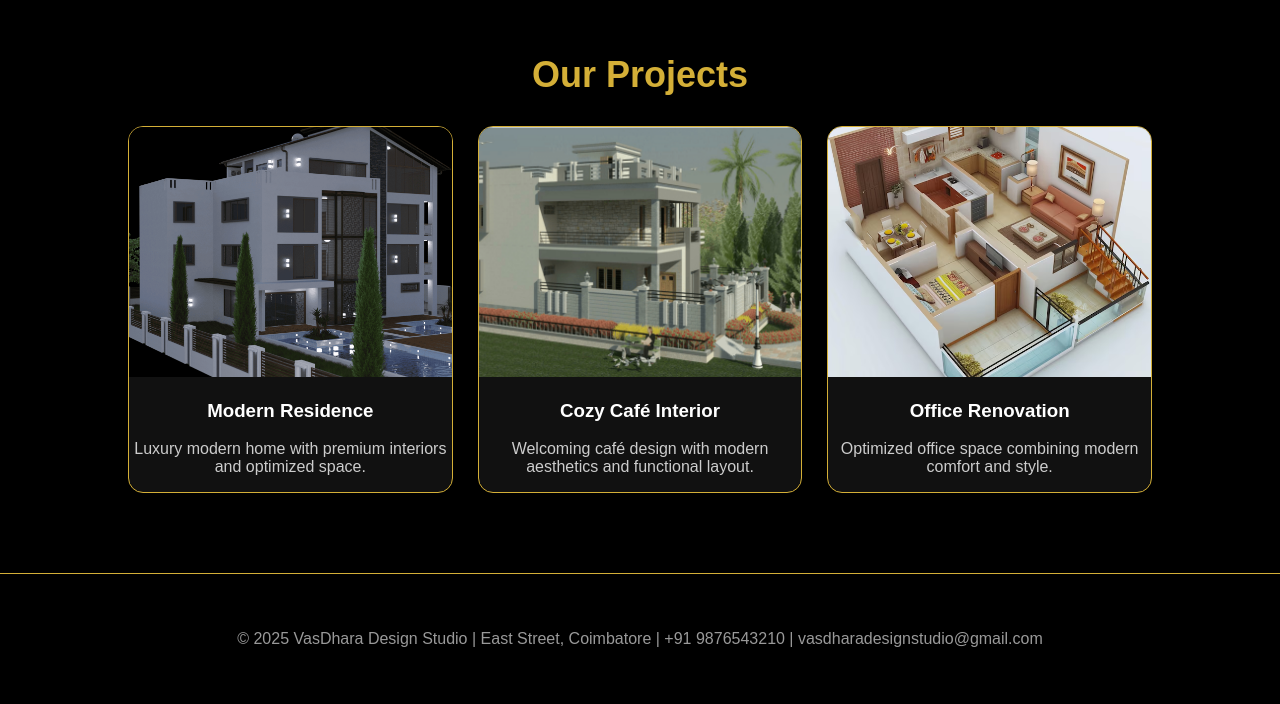
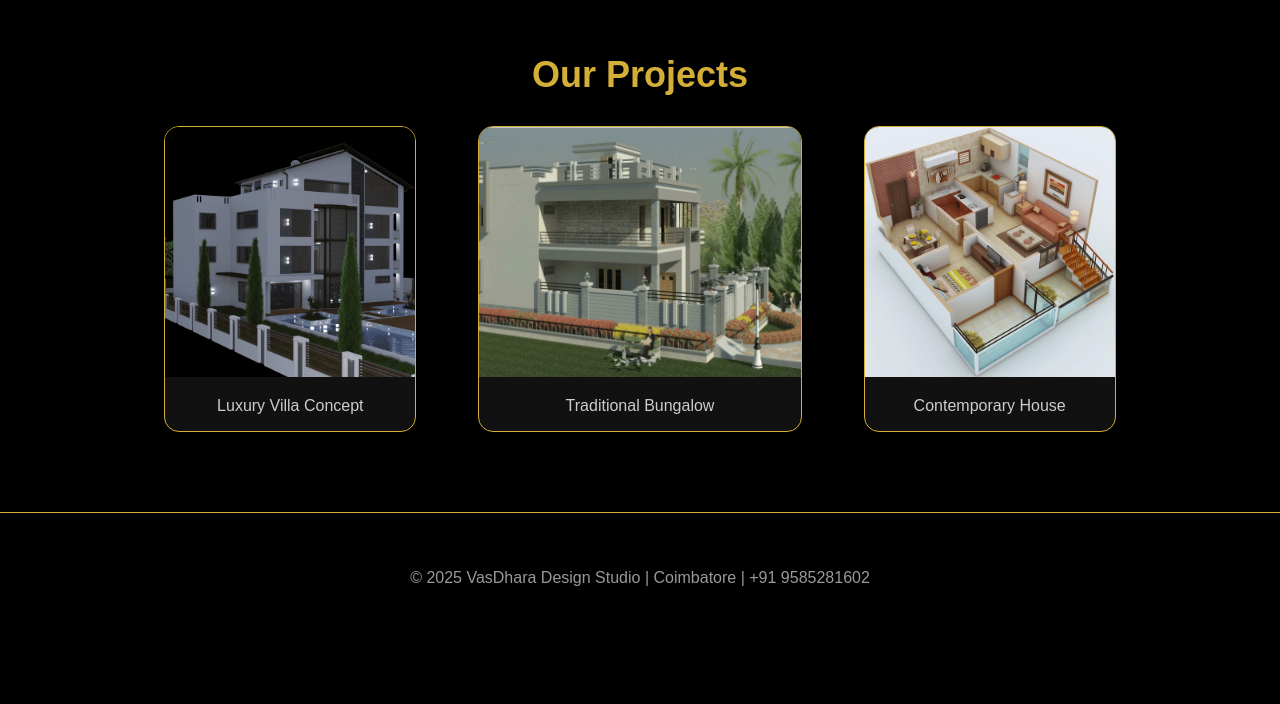
Before and after one commit to SindhuSidhu/VasDharaDesignStudio, a plain HTML site: page index.html in a window 1280 px wide. Shown: the part 787-1491 px from the top of the page. After the commit the page ends 1430 px from the top, so only its background shows below. Drawn offline with Linux system fonts and the light colour scheme.

Commit message:
Update index.html

```diff
--- a/index.html
+++ b/index.html
@@ -8,7 +8,7 @@
 </head>
 <body>
 
-<header class="navbar transparent">
+<header class="navbar">
   <img src="assets/logo.png" alt="VasDhara Logo" class="logo">
   <nav>
     <a href="index.html" class="active">Home</a>
@@ -20,48 +20,29 @@
 
 <section class="hero" style="background-image:url('assets/hero-lux1.jpg');">
   <div class="hero-content fade-in">
-    <h1>Luxury Spaces that Inspire</h1>
-    <p>Architecture • Interiors • Construction</p>
-    <a href="pages/contact.html" class="cta-btn">Get Consultation</a>
+    <h1>Welcome to VasDhara Design Studio</h1>
+    <p>Where creativity meets precision — Modern & Traditional Home Designs</p>
   </div>
 </section>
 
 <section class="section fade-in">
   <h2>Our Projects</h2>
   <div class="projects-grid">
-    <div class="project-card">
-      <img src="assets/project1.jpg" alt="Modern Residence">
-      <div class="project-info">
-        <h3>Modern Residence</h3>
-        <p>Luxury modern home with premium interiors and optimized space.</p>
-      </div>
-    </div>
-    <div class="project-card">
-      <img src="assets/project2.jpg" alt="Cozy Café">
-      <div class="project-info">
-        <h3>Cozy Café Interior</h3>
-        <p>Welcoming café design with modern aesthetics and functional layout.</p>
-      </div>
-    </div>
-    <div class="project-card">
-      <img src="assets/project3.jpg" alt="Office Renovation">
-      <div class="project-info">
-        <h3>Office Renovation</h3>
-        <p>Optimized office space combining modern comfort and style.</p>
-      </div>
-    </div>
+    <div class="project-card"><img src="assets/project1.jpg" alt=""><p>Luxury Villa Concept</p></div>
+    <div class="project-card"><img src="assets/project2.jpg" alt=""><p>Traditional Bungalow</p></div>
+    <div class="project-card"><img src="assets/project3.jpg" alt=""><p>Contemporary House</p></div>
   </div>
 </section>
 
-<footer class="fade-in">
-  <p>© <span id="year"></span> VasDhara Design Studio | East Street, Coimbatore | +91 9876543210 | vasdharadesignstudio@gmail.com</p>
+<footer>
+  <p>© <span id="year"></span> VasDhara Design Studio | Coimbatore | +91 9585281602</p>
 </footer>
 
-<a href="https://wa.me/919876543210" target="_blank" class="whatsapp-float">
-  <img src="assets/whatsapp.png" alt="WhatsApp">
+<a href="https://wa.me/919585281602" target="_blank" class="whatsapp-float">
+  <img src="assets/whatsapp.png" alt="Chat on WhatsApp">
 </a>
 
 <script src="js/main.js"></script>
-<script>document.getElementById('year').textContent = new Date().getFullYear();</script>
+<script>document.getElementById('year').textContent=new Date().getFullYear();</script>
 </body>
 </html>
```
